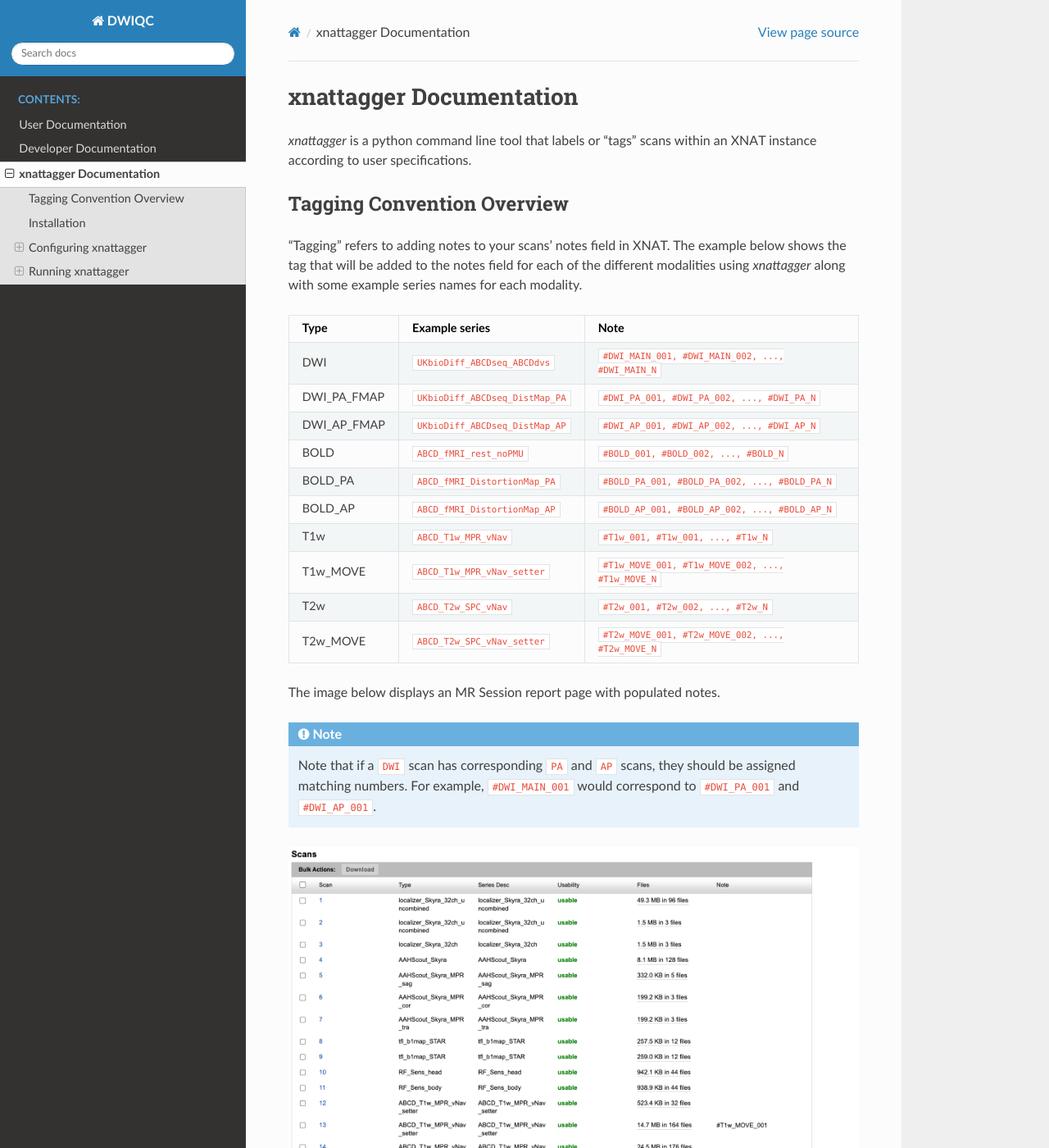
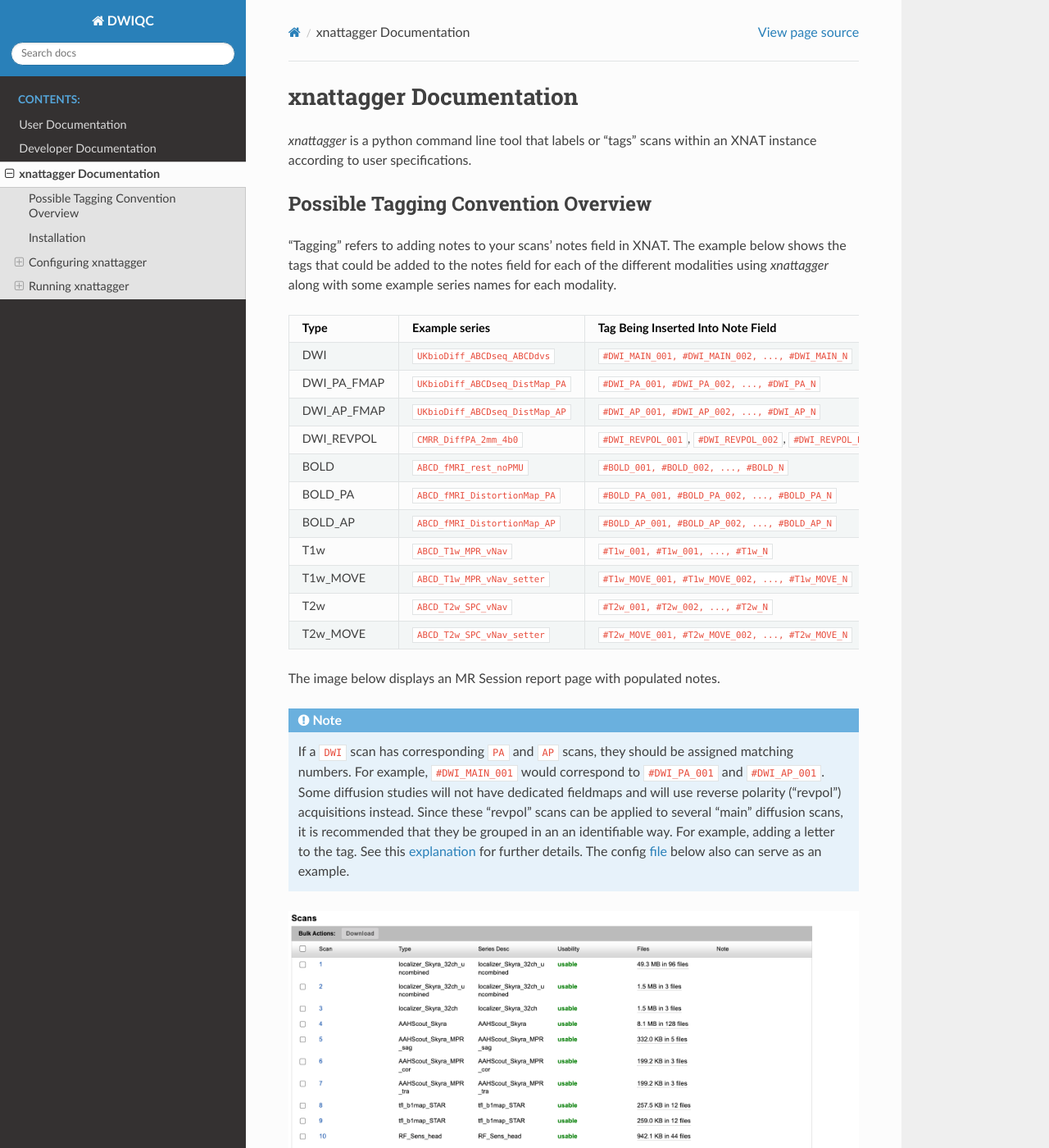
Before and after one commit to harvard-nrg/dwiqc, a Sphinx documentation site: the page built from docs/source/xnattagger.rst, in a window 1280 px wide and 1400 px high. Shown: the whole window at 82% size. Built offline with Sphinx 7.4.7 and the Read the Docs theme 2.0.0, drawn with Linux system fonts in a browser that asks for light colours; some of the changed text lies outside the part shown.

Commit message:
add resources for acquisition group, update example yaml file

```diff
--- a/docs/source/xnattagger.rst
+++ b/docs/source/xnattagger.rst
@@ -3,17 +3,18 @@
 
 *xnattagger* is a python command line tool that labels or "tags" scans within an XNAT instance according to user specifications.
 
-Tagging Convention Overview
----------------------------
+Possible Tagging Convention Overview
+------------------------------------
 
-"Tagging" refers to adding notes to your scans' notes field in XNAT. The example below shows the tag that will be added to the notes field for each of the different modalities using *xnattagger* along with some example series names for each modality.
+"Tagging" refers to adding notes to your scans' notes field in XNAT. The example below shows the tags that could be added to the notes field for each of the different modalities using *xnattagger* along with some example series names for each modality.
 
-=========== ================================  ==================================================
-Type        Example series                    Note
-=========== ================================  ==================================================
+=========== ================================  ===========================================================
+Type        Example series                    Tag Being Inserted Into Note Field
+=========== ================================  ===========================================================
 DWI         ``UKbioDiff_ABCDseq_ABCDdvs``     ``#DWI_MAIN_001, #DWI_MAIN_002, ..., #DWI_MAIN_N``
 DWI_PA_FMAP ``UKbioDiff_ABCDseq_DistMap_PA``  ``#DWI_PA_001, #DWI_PA_002, ..., #DWI_PA_N``
 DWI_AP_FMAP ``UKbioDiff_ABCDseq_DistMap_AP``  ``#DWI_AP_001, #DWI_AP_002, ..., #DWI_AP_N``
+DWI_REVPOL  ``CMRR_DiffPA_2mm_4b0``           ``#DWI_REVPOL_001``, ``#DWI_REVPOL_002``, ``#DWI_REVPOL_N``
 BOLD        ``ABCD_fMRI_rest_noPMU``          ``#BOLD_001, #BOLD_002, ..., #BOLD_N``
 BOLD_PA     ``ABCD_fMRI_DistortionMap_PA``    ``#BOLD_PA_001, #BOLD_PA_002, ..., #BOLD_PA_N``
 BOLD_AP     ``ABCD_fMRI_DistortionMap_AP``    ``#BOLD_AP_001, #BOLD_AP_002, ..., #BOLD_AP_N``
@@ -21,12 +22,12 @@
 T1w_MOVE    ``ABCD_T1w_MPR_vNav_setter``      ``#T1w_MOVE_001, #T1w_MOVE_002, ..., #T1w_MOVE_N``
 T2w         ``ABCD_T2w_SPC_vNav``             ``#T2w_001, #T2w_002, ..., #T2w_N``
 T2w_MOVE    ``ABCD_T2w_SPC_vNav_setter``      ``#T2w_MOVE_001, #T2w_MOVE_002, ..., #T2w_MOVE_N``
-=========== ================================  ==================================================
+=========== ================================  ===========================================================
 
 The image below displays an MR Session report page with populated notes.
 
 .. note::
-   Note that if a ``DWI`` scan has corresponding ``PA`` and ``AP`` scans, they should be assigned matching numbers. For example, ``#DWI_MAIN_001`` would correspond to ``#DWI_PA_001`` and ``#DWI_AP_001``.
+   If a ``DWI`` scan has corresponding ``PA`` and ``AP`` scans, they should be assigned matching numbers. For example, ``#DWI_MAIN_001`` would correspond to ``#DWI_PA_001`` and ``#DWI_AP_001``. Some diffusion studies will not have dedicated fieldmaps and will use reverse polarity ("revpol") acquisitions instead. Since these "revpol" scans can be applied to several "main" diffusion scans, it is recommended that they be grouped in an an identifiable way. For example, adding a letter to the tag. See this `explanation <xnat.html#get-config-file>`_ for further details. The config `file <#tagger-yaml-file>`_ below also can serve as an example.
 
 .. image:: images/xnat-scan-notes.png
 
@@ -75,12 +76,33 @@
         image_type: [ORIGINAL, PRIMARY, M, ND, MOSAIC]
         tag: '#T2w_MOVE'
   dwi:
-      - series_description: ABCD_dMRI_lowSR
-        image_type: [ORIGINAL, PRIMARY, DIFFUSION, NONE, ND, MOSAIC]
-        tag: '#DWI_MAIN'
-      - series_description: UKbioDiff_ABCDseq_ABCDdvs
-        image_type: [ORIGINAL, PRIMARY, DIFFUSION, NONE, ND, MOSAIC]
-        tag: '#DWI_MAIN'
+      - series_description: CMRR_DiffAP_2mm_20dir_Set1
+        image_type: [ORIGINAL, PRIMARY, DIFFUSION, NONE, MB, ND, MOSAIC]
+        tag: '#DWI_MAIN_A_001'
+      - series_description: CMRR_DiffAP_2mm_20dir_Set2
+        image_type: [ORIGINAL, PRIMARY, DIFFUSION, NONE, MB, ND, MOSAIC]
+        tag: '#DWI_MAIN_A_002'
+      - series_description: CMRR_DiffAP_2mm_20dir_Set3
+        image_type: [ORIGINAL, PRIMARY, DIFFUSION, NONE, MB, ND, MOSAIC]
+        tag: '#DWI_MAIN_B_001'
+      - series_description: CMRR_DiffAP_2mm_20dir_Set4
+        image_type: [ORIGINAL, PRIMARY, DIFFUSION, NONE, MB, ND, MOSAIC]
+        tag: '#DWI_MAIN_B_002'
+      - series_description: Axial MB DTI PA (MSV21)
+        image_type: [ORIGINAL, PRIMARY, DIFFUSION, NONE, ND, NORM, MOSAIC]
+        tag: '#DWI_MAIN_C_001'
+  revpol:
+      - series_description: CMRR_DiffPA_2mm_4b0
+        image_type: [ORIGINAL, PRIMARY, M, MB, ND]
+        note: 'DIFF_2.0_4B0_Set12'
+        tag: '#DWI_REVPOL_A_001'
+      - series_description: CMRR_DiffPA_2mm_4b0
+        image_type: [ORIGINAL, PRIMARY, M, MB, ND]
+        note: DIFF_2.0_4B0_Set34
+        tag: '#DWI_REVPOL_B_001'
+      - series_description: Axial MB DTI AP (MSV21)
+        image_type: [ORIGINAL, PRIMARY, DIFFUSION, NONE, ND, NORM, MOSAIC]
+        tag: '#DWI_REVPOL_C_001'
   dwi_PA:
       - series_description: ABCD_dMRI_DistortionMap_PA
         image_type: [ORIGINAL, PRIMARY, DIFFUSION, NONE, ND]
```
